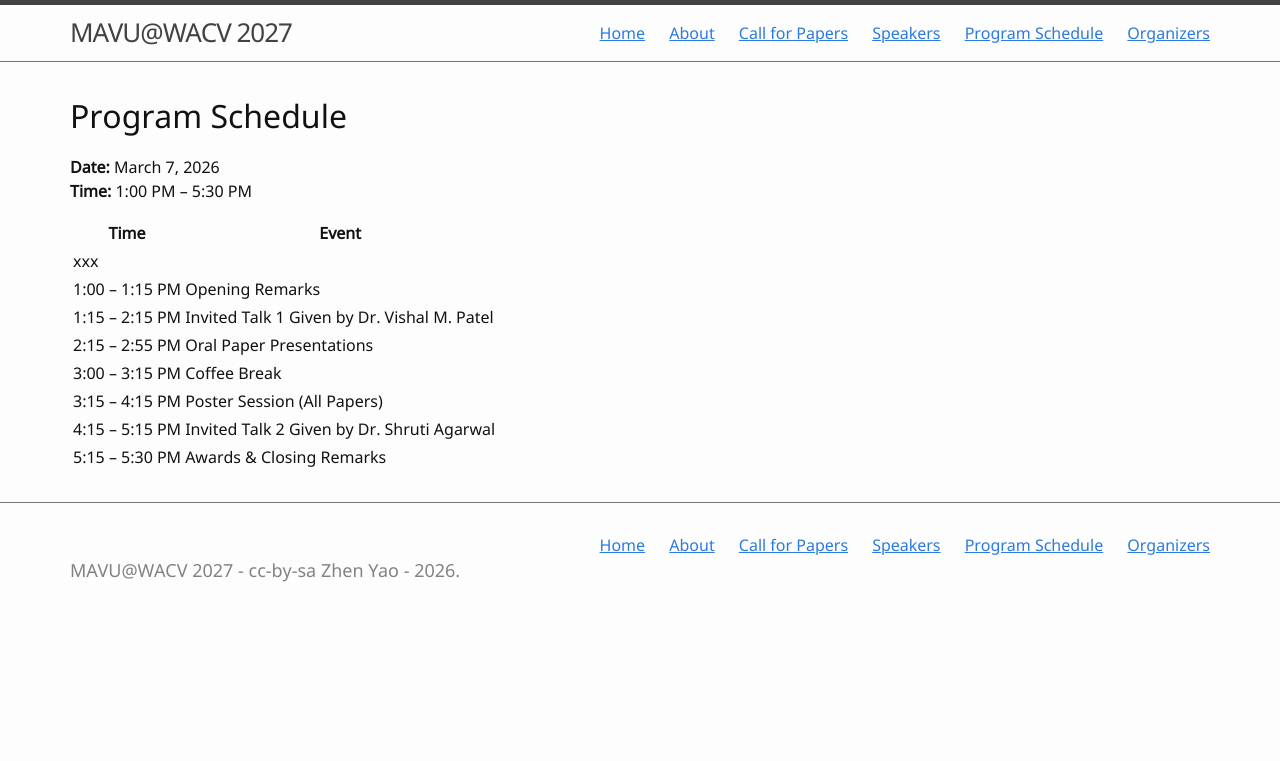
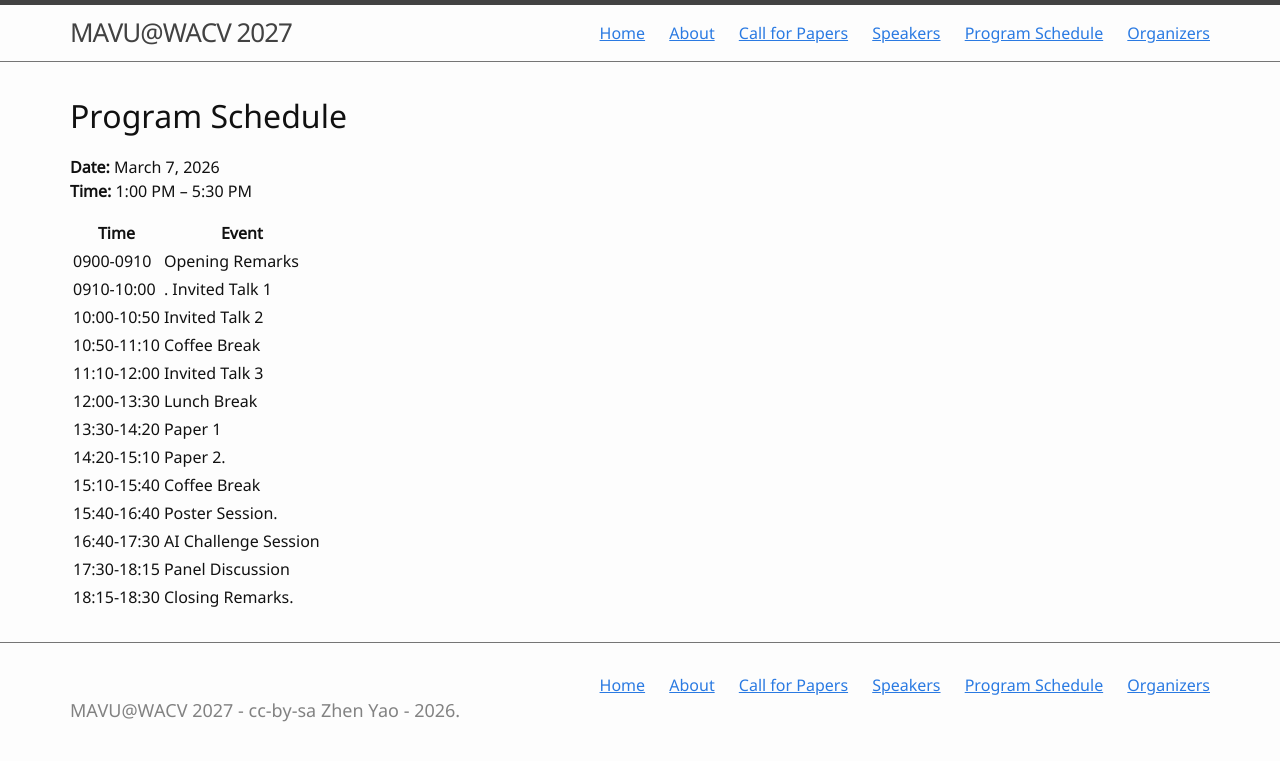
Before and after one commit to zyaocoder/MAVU-workshop-2027, a Jekyll site: the page built from 2-program.md, in a window 1280 px wide. Shown: the top 761 px of the page. Built offline with Jekyll 4.4.1, drawn with Linux system fonts in a browser that asks for light colours.

Commit message:
2-program.md

```diff
--- a/2-program.md
+++ b/2-program.md
@@ -11,15 +11,20 @@ nav: true
 
 
 | Time            | Event                     |
-|-----------------|---------------------------|
-| xxx            |                            |
-| 1:00 – 1:15 PM | Opening Remarks             |
-| 1:15 – 2:15 PM | Invited Talk 1 Given by Dr. Vishal M. Patel              |
-| 2:15 – 2:55 PM | Oral Paper Presentations    |
-| 3:00 – 3:15 PM | Coffee Break                |
-| 3:15 – 4:15 PM | Poster Session (All Papers) |
-| 4:15 – 5:15 PM | Invited Talk 2 Given by Dr. Shruti Agarwal             |
-| 5:15 – 5:30 PM | Awards & Closing Remarks    |
+|-----------------|----------------------------|
+| 0900-0910       |  Opening Remarks           |
+| 0910-10:00      |. Invited Talk 1            |
+| 10:00-10:50     |  Invited Talk 2            |
+| 10:50-11:10     |  Coffee Break              |
+| 11:10-12:00     |  Invited Talk 3            |
+| 12:00-13:30     |   Lunch Break              |
+| 13:30-14:20     |  Paper 1                   |
+| 14:20-15:10     |  Paper 2.                  |
+| 15:10-15:40     | Coffee Break               |
+| 15:40-16:40     |  Poster Session.           |
+| 16:40-17:30     |  AI Challenge Session      |
+| 17:30-18:15     | Panel Discussion           |
+| 18:15-18:30     | Closing Remarks.           |
 
 
 
```
